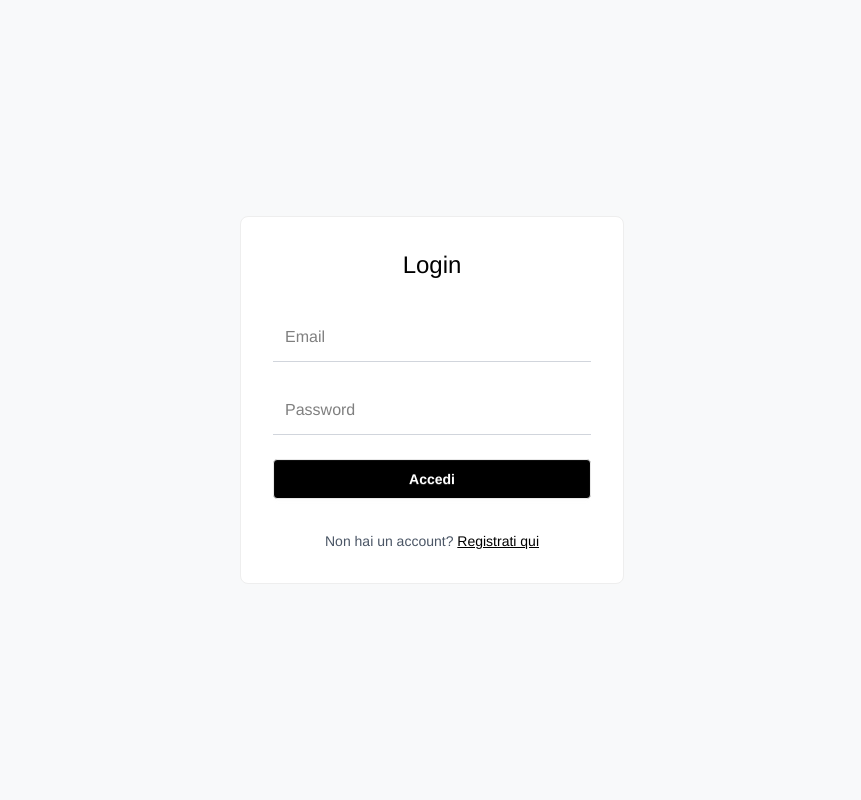
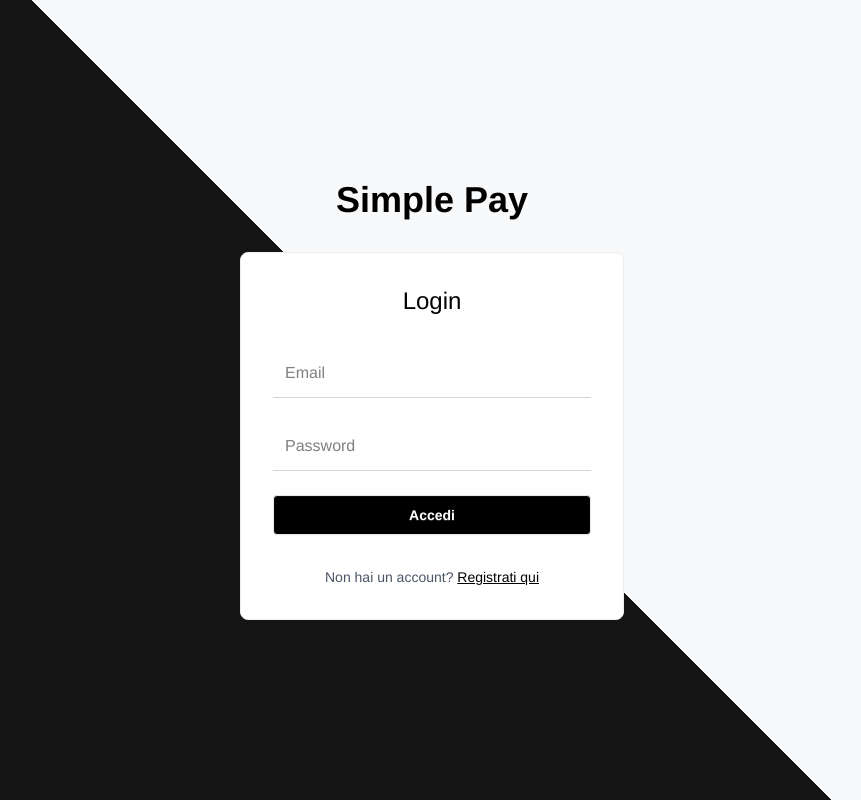
Before and after one commit to LucaAndreoli-code/thesis, a Vue app in the folder simplePay-fe/: page /login in a window 1280 px wide. Shown: the whole page, without its empty margins (208-1069 px from the left). Built offline with nearby package versions, Linux system fonts and the light colour scheme.

Commit message:
adding some style

```diff
--- a/simplePay-fe/src/components/Login.vue
+++ b/simplePay-fe/src/components/Login.vue
@@ -1,5 +1,6 @@
 <template>
-  <div class="min-h-screen flex items-center justify-center">
+  <div class="min-h-screen flex flex-col items-center justify-center">
+    <h1 class="text-4xl font-bold mb-8 text-black">Simple Pay</h1>
     <div class="w-96 p-8 card bg-base-100 border border-base-300 hover:shadow-md p-6 text-center">
       <h2 class="text-2xl font-light text-center mb-8 text-black">Login</h2>
 
@@ -24,7 +25,11 @@
           />
         </div>
 
-        <button :disabled="isLoading" type="submit" class="btn bg-black text-white w-full hover:bg-gray-800">
+        <button
+          :disabled="isLoading"
+          type="submit"
+          class="btn bg-black text-white w-full hover:bg-gray-800"
+        >
           <span class="loading loading-dots" v-if="isLoading"></span>
           Accedi
         </button>
--- a/simplePay-fe/src/components/Register.vue
+++ b/simplePay-fe/src/components/Register.vue
@@ -1,5 +1,6 @@
 <template>
-  <div class="min-h-screen flex items-center justify-center">
+  <div class="min-h-screen flex flex-col items-center justify-center">
+    <h1 class="text-4xl font-bold mb-8 text-black">Simple Pay</h1>
     <div class="w-96 p-8 card bg-base-100 border border-base-300 shadow-md p-6 text-center">
       <h2 class="text-2xl font-light text-center mb-8 text-black">Registrazione</h2>
 
@@ -54,7 +55,11 @@
           />
         </div>
 
-        <button :disabled="isLoading" type="submit" class="btn bg-black text-white w-full hover:bg-gray-800">
+        <button
+          :disabled="isLoading"
+          type="submit"
+          class="btn bg-black text-white w-full hover:bg-gray-800"
+        >
           <span class="loading loading-dots" v-if="isLoading"></span>
           Registrati
         </button>
--- a/simplePay-fe/src/style.css
+++ b/simplePay-fe/src/style.css
@@ -7,3 +7,7 @@ html {
     color: #212529;
     line-height: 1.5;
 }
+
+.min-h-screen {
+    background: linear-gradient(45deg, #141414 0%, #141414 50%, #f8f9fa 50%);
+}
```
